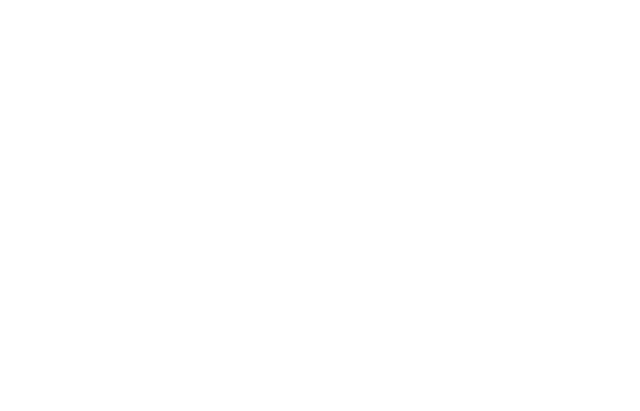
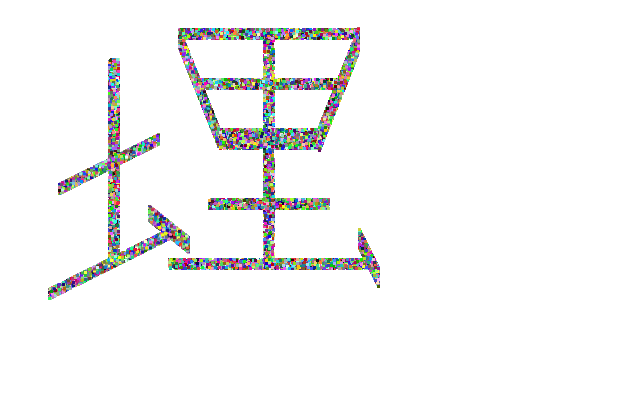
Before and after one commit to sunmessage/dailyDemo, a plain HTML site: page index.html in a window 1280 px wide. Shown: the whole page, without its empty margins (0-640 px from the left). Drawn offline with Linux system fonts and the light colour scheme.

Commit message:
添加canvas直线绘画封装

```diff
--- /dev/null
+++ b/canvasLine.js
@@ -0,0 +1,12 @@
+'use strict'
+
+// 根据一元一次直线函数画线
+function stroke(k, minX, MaxX, minB, maxB) {
+  const x = Math.floor((Math.random() * 1000) / (1000 / (MaxX - minX))) + minX
+  const y = -k * x + Math.floor((Math.random() * 1000) / (1000 / (maxB - minB))) + minB
+
+  return {
+    x,
+    y,
+  }
+}
--- a/index.html
+++ b/index.html
@@ -8,9 +8,55 @@
   <title>Document</title>
 </head>
 
-<body></body>
+<body>
+  <canvas id="wrap" width="1200" height="400">
+    对不起，您的浏览器不支持canvas
+  </canvas>
+</body>
 <script src="./eventUtil.js"></script>
 <script src="./rewriteNativeWay.js"></script>
 <script src="./regCheck.js"></script>
+<script src="./canvasLine.js"></script>
+
+<script>
+  const canvas = document.getElementById('wrap')
+
+  if (canvas.getContext) {
+    const context = canvas.getContext('2d');
+
+    function Outline() {
+      return [
+        stroke(0.5, 50, 150, 200, 210),
+        stroke(0, 100, 110, 50, 250),
+        stroke(0.5, 40, 160, 300, 310),
+        stroke(-0.8, 140, 180, 85, 100),
+        stroke(0, 170, 350, 20, 30),
+        stroke(-2.5, 170, 210, -385, -405),
+        stroke(2.5, 310, 350, 892, 917),
+        stroke(0, 210, 310, 120, 140),
+        stroke(0, 190, 330, 70, 80),
+        stroke(0, 255, 265, 20, 260),
+        stroke(0, 200, 320, 190, 200),
+        stroke(0, 160, 360, 250, 260),
+        stroke(-2, 350, 370, -460, -480),
+      ]
+    }
+
+    setTimeout(function () {
+      for (let i = 0; i < 2000; i++) {
+        const outline = Outline()
+        outline.forEach(item => {
+          const r = Math.floor((Math.random() * 1000) / 3.8)
+          const g = Math.floor((Math.random() * 1000) / 3.8)
+          const b = Math.floor((Math.random() * 1000) / 3.8)
+
+          context.fillStyle = "rgb(" + r + "," + g + "," + b + ")";
+          context.fillRect(item.x, item.y, 3, 3);
+        })
+      }
+    }, 0)
+
+  }
+</script>
 
 </html>
```
Also changed, not shown: 1 other file.
